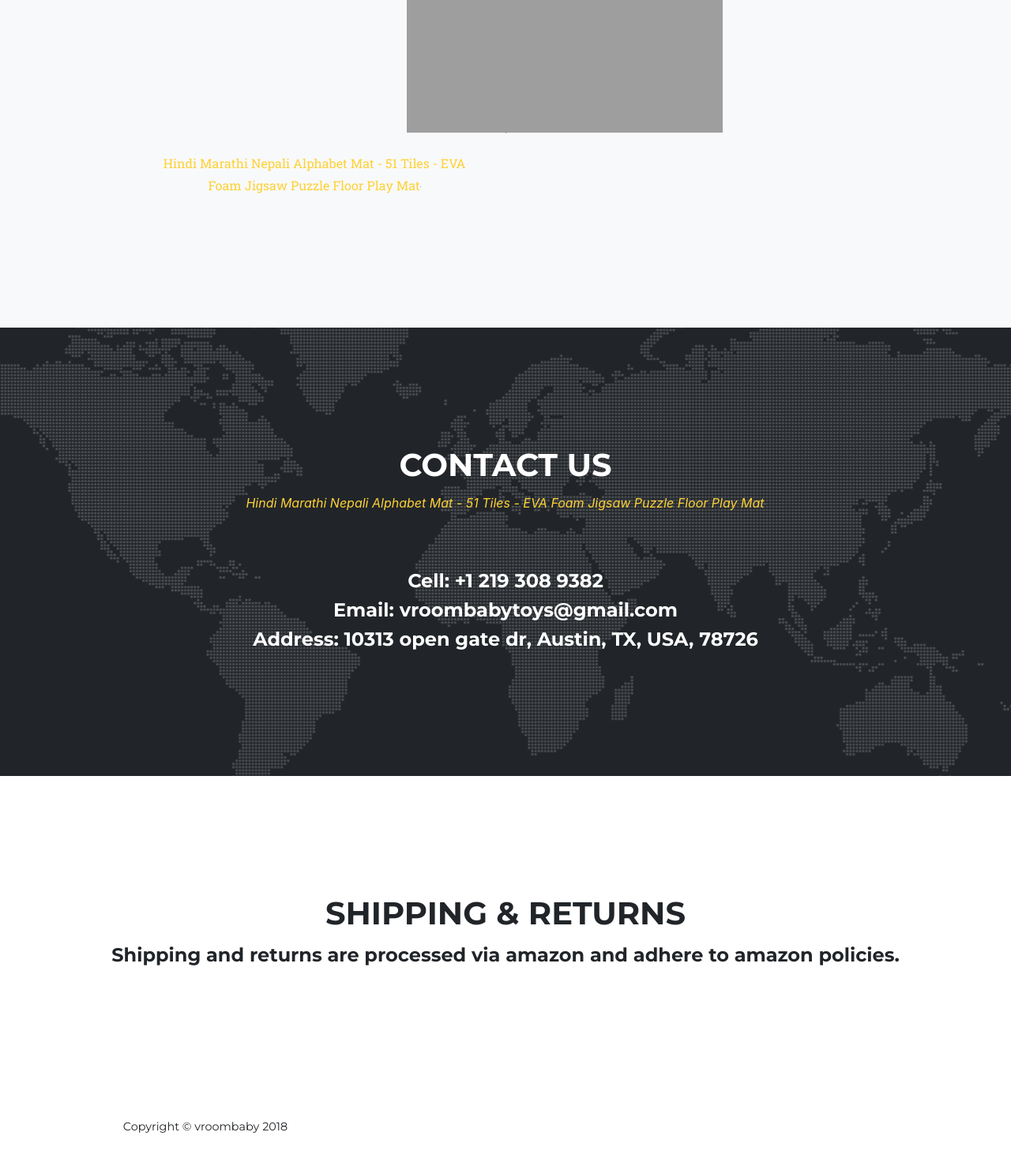
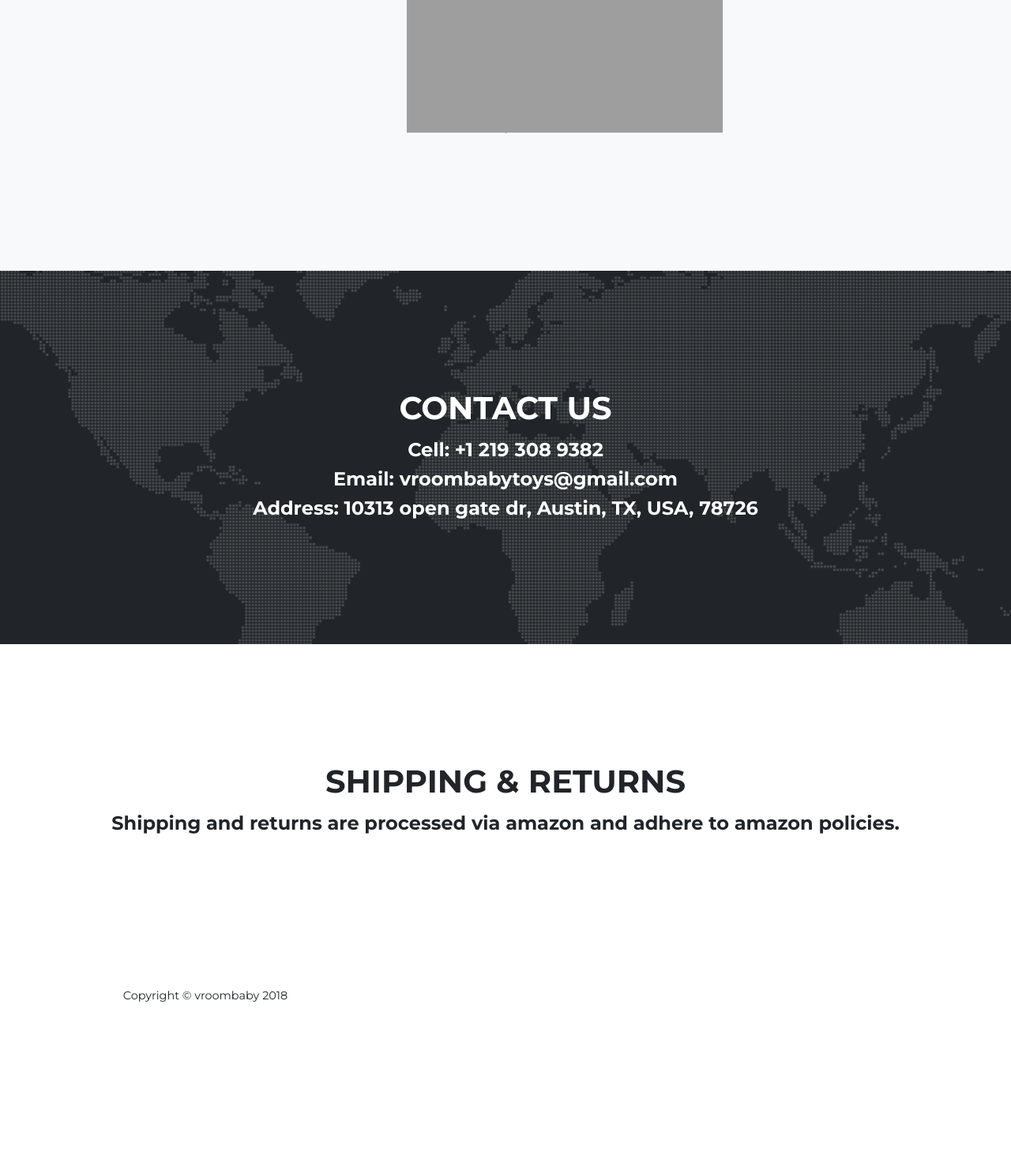
Before and after one commit to sandykaka/vroombaby, a Django app: page / in a window 1280 px wide. Shown: the part 2419-3891 px from the top of the page at 79% size. After the commit the page ends 3688 px from the top, so only its background shows below. Run offline with Django 3.2, Linux system fonts and the light colour scheme; some libraries are stand-ins or nearby versions; some web fonts are replaced; grey boxes are pictures that could not be loaded.

Commit message:
removed amazon

```diff
--- a/vroombaby/templates/vroombaby/index.html
+++ b/vroombaby/templates/vroombaby/index.html
@@ -278,8 +278,6 @@
           </div>
         <div class="row">
           <div class="col-lg-8 mx-auto text-center">
-            <p class="large text-muted">            <a target="_blank" onclick="return gtag_report_conversion('https://www.amazon.com/gp/product/B07H1N53F3/ref=as_li_tl?ie=UTF8&camp=1789&creative=9325&creativeASIN=B07H1N53F3&linkCode=as2&tag=vroombaby-20&linkId=0f155fa9ea553a8ddd8b0f2b58f2e144');" href="https://www.amazon.com/gp/product/B07H1N53F3/ref=as_li_tl?ie=UTF8&camp=1789&creative=9325&creativeASIN=B07H1N53F3&linkCode=as2&tag=vroombaby-20&linkId=0f155fa9ea553a8ddd8b0f2b58f2e144">Hindi Marathi Nepali Alphabet Mat - 51 Tiles - EVA Foam Jigsaw Puzzle Floor Play Mat</a><img src="//ir-na.amazon-adsystem.com/e/ir?t=vroombaby-20&l=am2&o=1&a=B07H1N53F3" width="1" height="1" border="0" alt="ka kha ga gha" style="border:none !important; margin:0px !important;" />
-</p>
            <div class="fb-like " data-href="http://vroombaby.com/" data-layout="standard" data-action="like" data-size="large" data-show-faces="false" data-share="true"></div>
 
           </div>
@@ -294,7 +292,6 @@
         <div class="row">
           <div class="col-lg-12 text-center">
             <h2 class="section-heading text-uppercase">Contact Us</h2>
-            <h3 class="section-subheading text-muted"><a target="_blank" onclick="return gtag_report_conversion('https://www.amazon.com/gp/product/B07H1N53F3/ref=as_li_tl?ie=UTF8&camp=1789&creative=9325&creativeASIN=B07H1N53F3&linkCode=as2&tag=vroombaby-20&linkId=9c72c9f726c73d140a98d5c4c1f4c54d');" href="https://www.amazon.com/gp/product/B07H1N53F3/ref=as_li_tl?ie=UTF8&camp=1789&creative=9325&creativeASIN=B07H1N53F3&linkCode=as2&tag=vroombaby-20&linkId=9c72c9f726c73d140a98d5c4c1f4c54d">Hindi Marathi Nepali Alphabet Mat - 51 Tiles - EVA Foam Jigsaw Puzzle Floor Play Mat</a><img src="//ir-na.amazon-adsystem.com/e/ir?t=vroombaby-20&l=am2&o=1&a=B07H1N53F3" width="1" height="1" border="0" alt="eva foam mat" style="border:none !important; margin:0px !important;" /></h3>
             <h4 class="section-heading">Cell: +1 219 308 9382</h4>
             <h4 class="section-heading">Email: vroombabytoys@gmail.com</h4>
               <h4 class="section-heading">Address: 10313 open gate dr, Austin, TX, USA, 78726</h4>
@@ -386,7 +383,6 @@
 <img alt="" border="0" src="https://www.paypalobjects.com/en_US/i/scr/pixel.gif" width="1" height="1">
 </form>
 
-                  <p><a target="_blank" onclick="return gtag_report_conversion('https://www.amazon.com/gp/product/B07H1N53F3/ref=as_li_tl?ie=UTF8&camp=1789&creative=9325&creativeASIN=B07H1N53F3&linkCode=as2&tag=vroombaby-20&linkId=9c72c9f726c73d140a98d5c4c1f4c54d');" href="https://www.amazon.com/gp/product/B07H1N53F3/ref=as_li_tl?ie=UTF8&camp=1789&creative=9325&creativeASIN=B07H1N53F3&linkCode=as2&tag=vroombaby-20&linkId=9c72c9f726c73d140a98d5c4c1f4c54d">Hindi Marathi Nepali Alphabet Mat - 51 Tiles - EVA Foam Jigsaw Puzzle Floor Play Mat</a><img src="//ir-na.amazon-adsystem.com/e/ir?t=vroombaby-20&l=am2&o=1&a=B07H1N53F3" width="1" height="1" border="0" alt="abc puzzle mat" style="border:none !important; margin:0px !important;" /></p>
                   <button class="btn btn-primary" data-dismiss="modal" type="button">
                     <i class="fas fa-times"></i>
                     Close</button>
```
